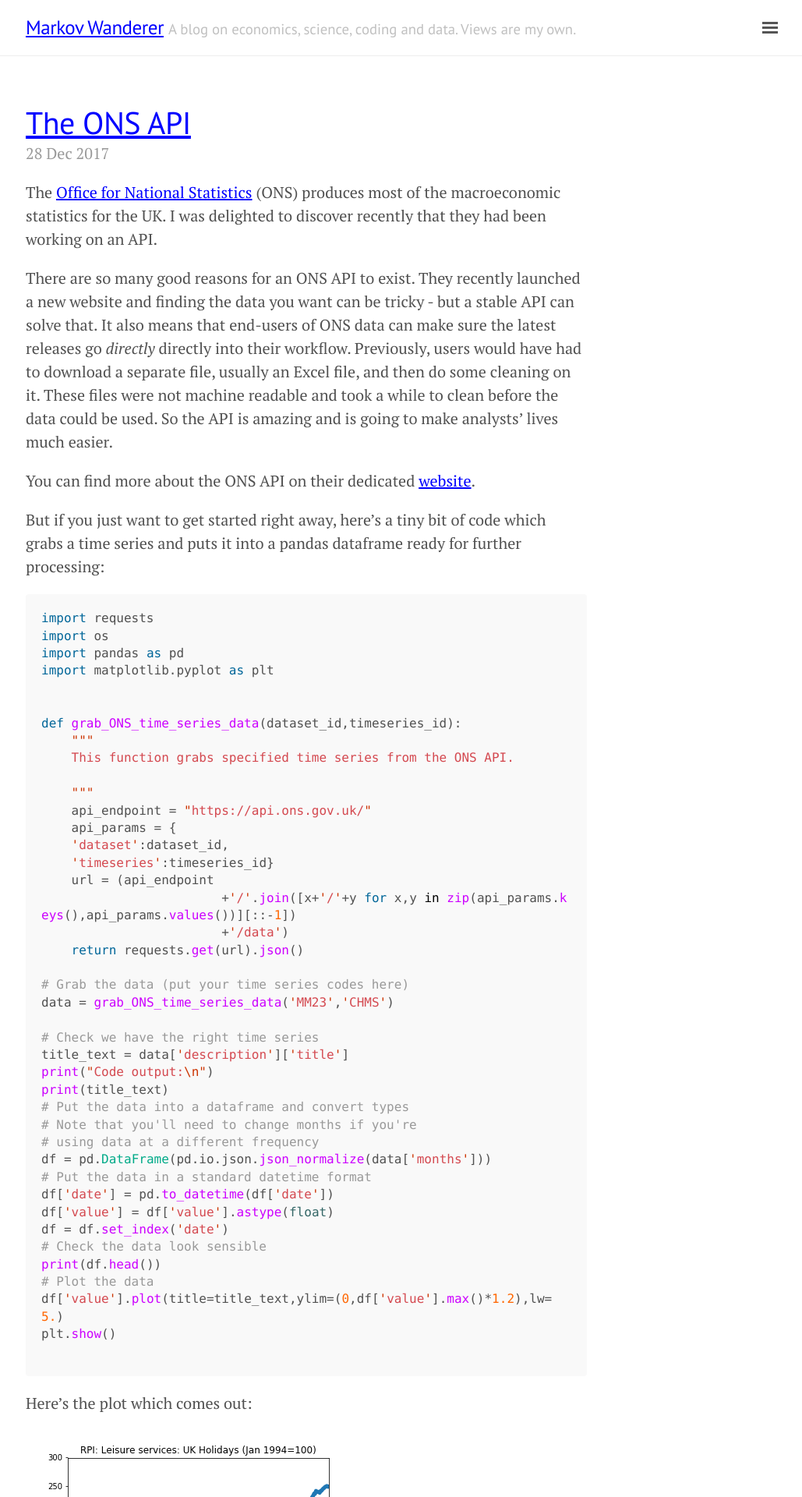
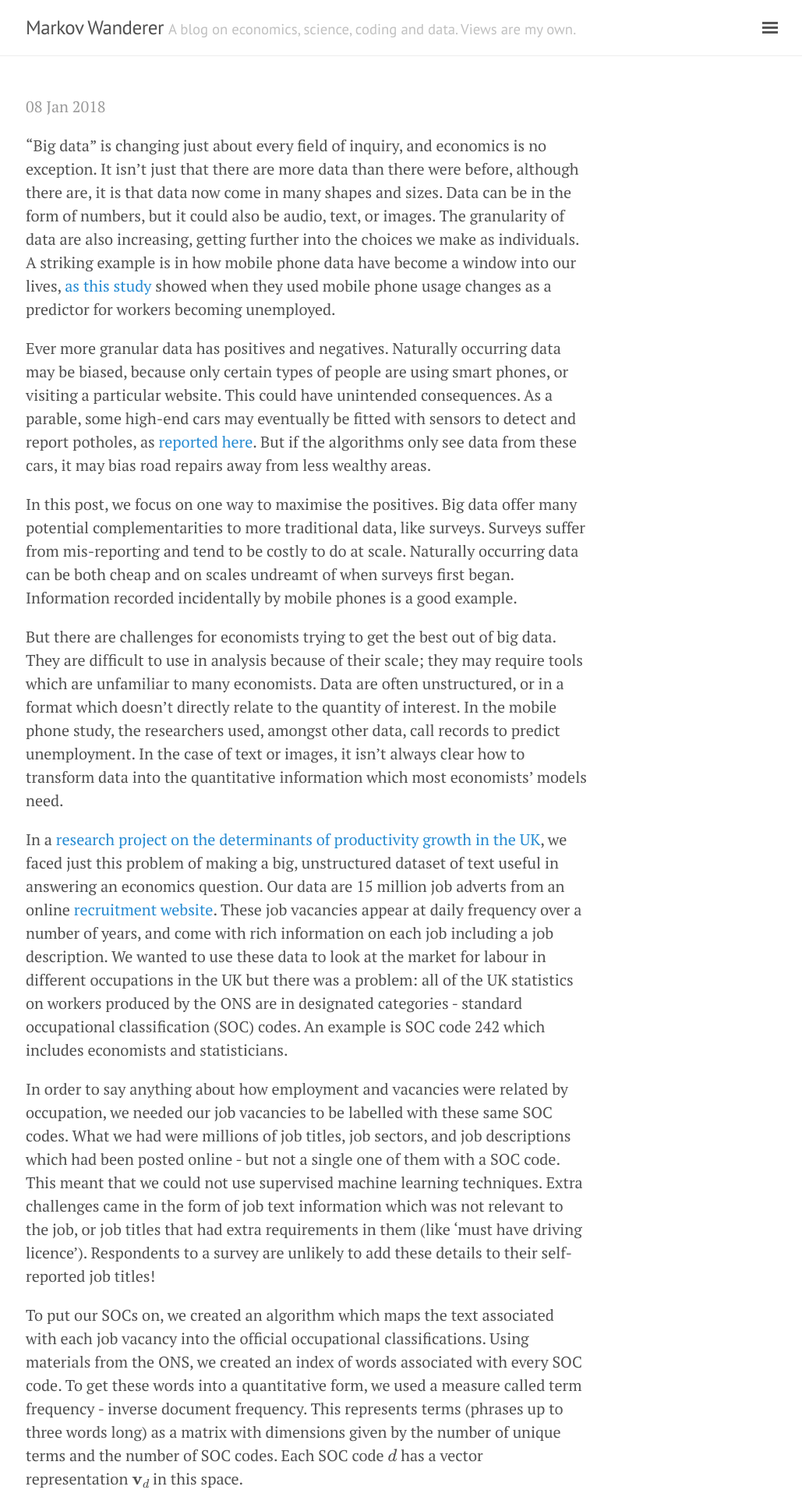
Before and after one commit to aeturrell/home, a Jekyll site: the page built from blog/index.html, in a window 1280 px wide. Shown: the top 1920 px of the page at 78% size, without its empty margins (247-1276 px from the left). Built offline with Jekyll 4.4.1, drawn with Linux system fonts in a browser that asks for light colours; formulas are drawn with MathJax 3; the list of posts is cut into pages by our own code; some of the changed text lies outside the part shown.

Commit message:
test blog post

````diff
--- /dev/null
+++ b/_posts/2018-01-08-making-big-data-useful.md
@@ -0,0 +1,49 @@
+---
+layout: post
+title: Putting SOCs on: making big data work for economics
+---
+
+"Big data" is changing just about every field of inquiry, and economics is no exception. It isn't just that there are more data than there were before, although there are, it is that data now come in many shapes and sizes. Data can be in the form of numbers, but it could also be audio, text, or images. The granularity of data are also increasing, getting further into the choices we make as individuals. A striking example is in how mobile phone data have become a window into our lives, [as this study](http://dx.doi.org/10.1098/rsif.2015.0185) showed when they used mobile phone usage changes as a predictor for workers becoming unemployed.
+
+Ever more granular data has positives and negatives. Naturally occurring data may be biased, because only certain types of people are using smart phones, or visiting a particular website. This could have unintended consequences. As a parable, some high-end cars may eventually be fitted with sensors to detect and report potholes, as [reported here](http://media.economist.com/news/science-and-technology/21731813-sensors-cameras-and-smart-cars-help-cities-spot-them-they-grow-potholes). But if the algorithms only see data from these cars, it may bias road repairs away from less wealthy areas.
+
+In this post, we focus on one way to maximise the positives. Big data offer many potential complementarities to more traditional data, like surveys. Surveys suffer from mis-reporting and tend to be costly to do at scale. Naturally occurring data can be both cheap and on scales undreamt of when surveys first began. Information recorded incidentally by mobile phones is a good example.
+
+But there are challenges for economists trying to get the best out of big data. They are difficult to use in analysis because of their scale; they may require tools which are unfamiliar to many economists. Data are often unstructured, or in a format which doesn't directly relate to the quantity of interest. In the mobile phone study, the researchers used, amongst other data, call records to predict unemployment. In the case of text or images, it isn't always clear how to transform data into the quantitative information which most economists' models need.
+
+In a [research project on the determinants of productivity growth in the UK](www.bankofengland.co.uk), we faced just this problem of making a big, unstructured dataset of text useful in answering an economics question. Our data are 15 million job adverts from an online [recruitment website](www.reed.co.uk). These job vacancies appear at daily frequency over a number of years, and come with rich information on each job including a job description. We wanted to use these data to look at the market for labour in different occupations in the UK but there was a problem: all of the UK statistics on workers produced by the ONS are in designated categories - standard occupational classification (SOC) codes. An example is SOC code 242 which includes economists and statisticians.
+
+In order to say anything about how employment and vacancies were related by occupation, we needed our job vacancies to be labelled with these same SOC codes. What we had were millions of job titles, job sectors, and job descriptions which had been posted online - but not a single one of them with a SOC code. This meant that we could not use supervised machine learning techniques. Extra challenges came in the form of job text information which was not relevant to the job, or job titles that had extra requirements in them (like 'must have driving licence'). Respondents to a survey are unlikely to add these details to their self-reported job titles!
+
+To put our SOCs on, we created an algorithm which maps the text associated with each job vacancy into the official occupational classifications. Using materials from the ONS, we created an index of words associated with every SOC code. To get these words into a quantitative form, we used a measure called term frequency - inverse document frequency. This represents terms (phrases up to three words long) as a matrix with dimensions given by the number of unique terms and the number of SOC codes. Each SOC code $d$ has a vector representation $\mathbf{v}_d$ in this space.
+
+Because the term frequency - inverse document frequency matrix acts as a map from text into the space of all SOC codes, it is now possible to express job vacancies, $v$, in the vector space: $\mathbf{v}_v$. One of the strengths of our approach is that we use all of the text associated with a job, including the job description. Surveys do not have this data and so cannot make use of it. The process of finding the top SOC code for job vacancy $v$ is completed by solving:
+
+$$
+\argmax_{d}\left\{\mathbf{v}_v \cdot \mathbf{v}_d\right\}
+$$
+
+which finds the SOC code vector which is closest in direction to the job ad vector using the inner product of the vector space. Because there may be several similar jobs, we find the top five SOC codes using this method and then we choose between them based on which has the closest job title to the job vacancy title. To do this, we use fuzzy matching, which counts the number of changes it takes to go from one string to another, between the two job titles. For instance, to get from 'Painter' to 'Printer' takes just one move: 'a' to 'r'. Fuzzy matching helps to find the right SOC code for each job ad title even if there are spelling mistakes in that title: 'ekonomist' is just one move away from 'economist'.
+
+This process of matching up naturally occurring text data to official categories is sure to arise frequently for economists and statisticians. Because of this we are releasing the code on [Github](https://github.com) for anyone to use and adapt to their own needs. You can download the Python package [here](https://github.com/aeturrell/occupationcoder). How does it work in practice? There are instructions on how to install the package on the readme file. Once you have installed it, it can be used with the following Python code:
+```python
+import pandas as pd
+from occupationcoder.coder import coder
+myCoder = coder.Coder()
+```
+To run the code on a single job, use the following syntax with the ```codejobrow(job_title,job_description,job_sector)``` method:
+```python
+myCoder.codejobrow('Physicist',
+'Make calculations about the universe, do research, perform experiments and understand the physical environment.'
+,'Professional scientific')
+```
+which will return
+| job_title     | job_description| job_sector | SOC_code |
+| ------------- |:--------------| :----------| ------|
+| Physicist     | Make calculations about the universe, do research, perform experiments and understand the physical environment. | Professional, scientific & technical activities | 211 |
+
+Once all of the job vacancies have labels for each SOC code $d$, we can begin to look at the relationship between vacancies and unemployment for each SOC code. Our paper goes into more detail, but a flavour of what we can do is given by this figure of Beveridge Curves which shows how heterogeneous the behaviour of different occupations is in vacancy-unemployment space:
+
+![codeoutput]({{site.baseurl}}/images/BevCurves1DigitSOC.png)
+
+Big data presents fantastic opportunities to understand the forces of demand and supply - but it will be most useful if it can be matched to existing official categories.
--- a/index.html
+++ b/index.html
@@ -264,7 +264,7 @@
                 </div>
                 <center>-</center>
                 <div class="col-lg-4 col-sm-6">
-                  <a href="https://www.bankofengland.co.uk/working-paper/2017/an-interdisciplinary-model-for-macroeconomics" target="_blank" class="portfolio-box">
+                  <a href="https://doi.org/10.1093/oxrep/grx051" target="_blank" class="portfolio-box">
                     <img src="img/portfolio/figure1interpaper.jpg" class="img-responsive" alt="">
                     <div class="portfolio-box-caption">
                       <div class="portfolio-box-caption-content">
````
Also changed, not shown: images/BevCurves1DigitSOC.png (added).
